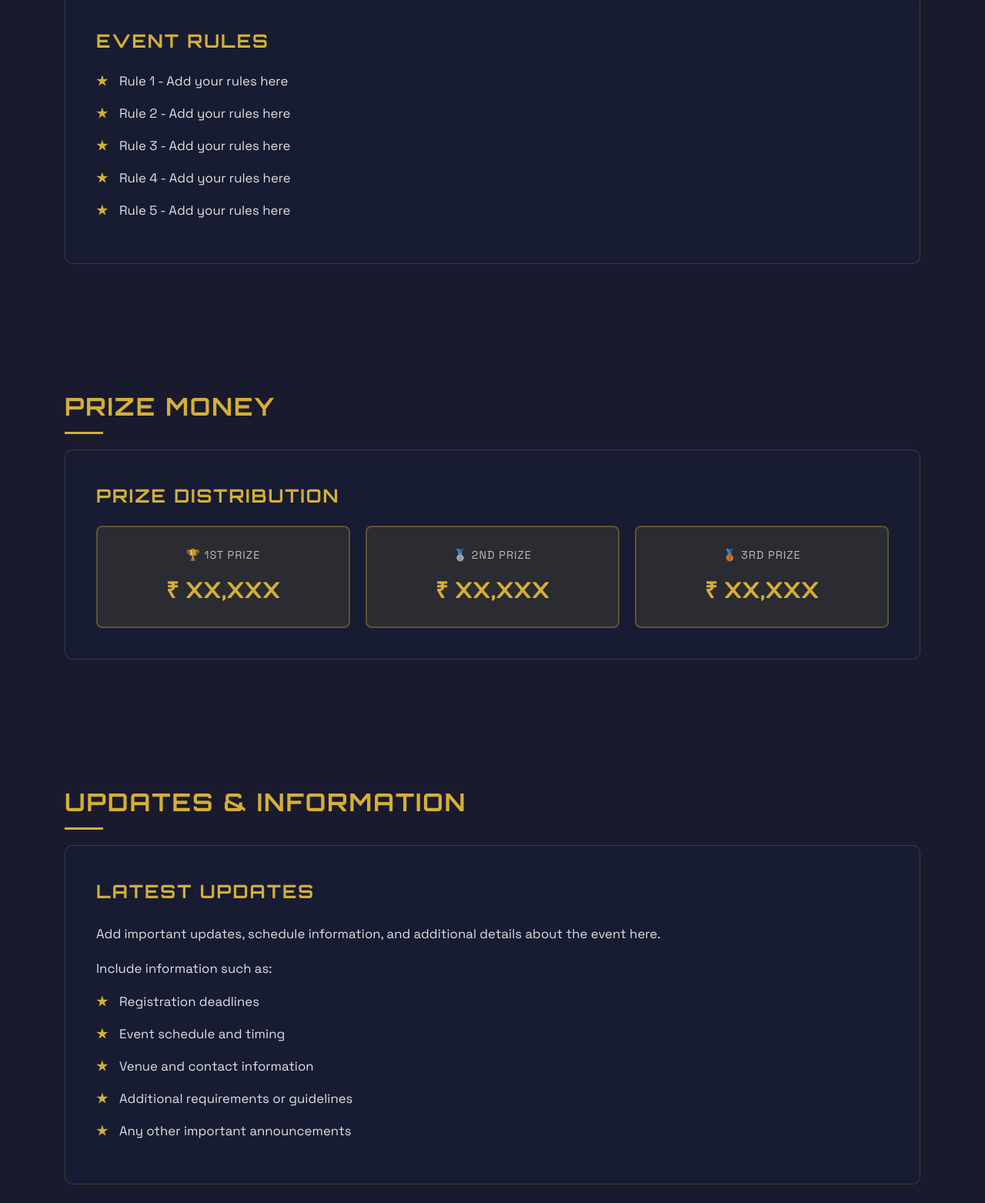
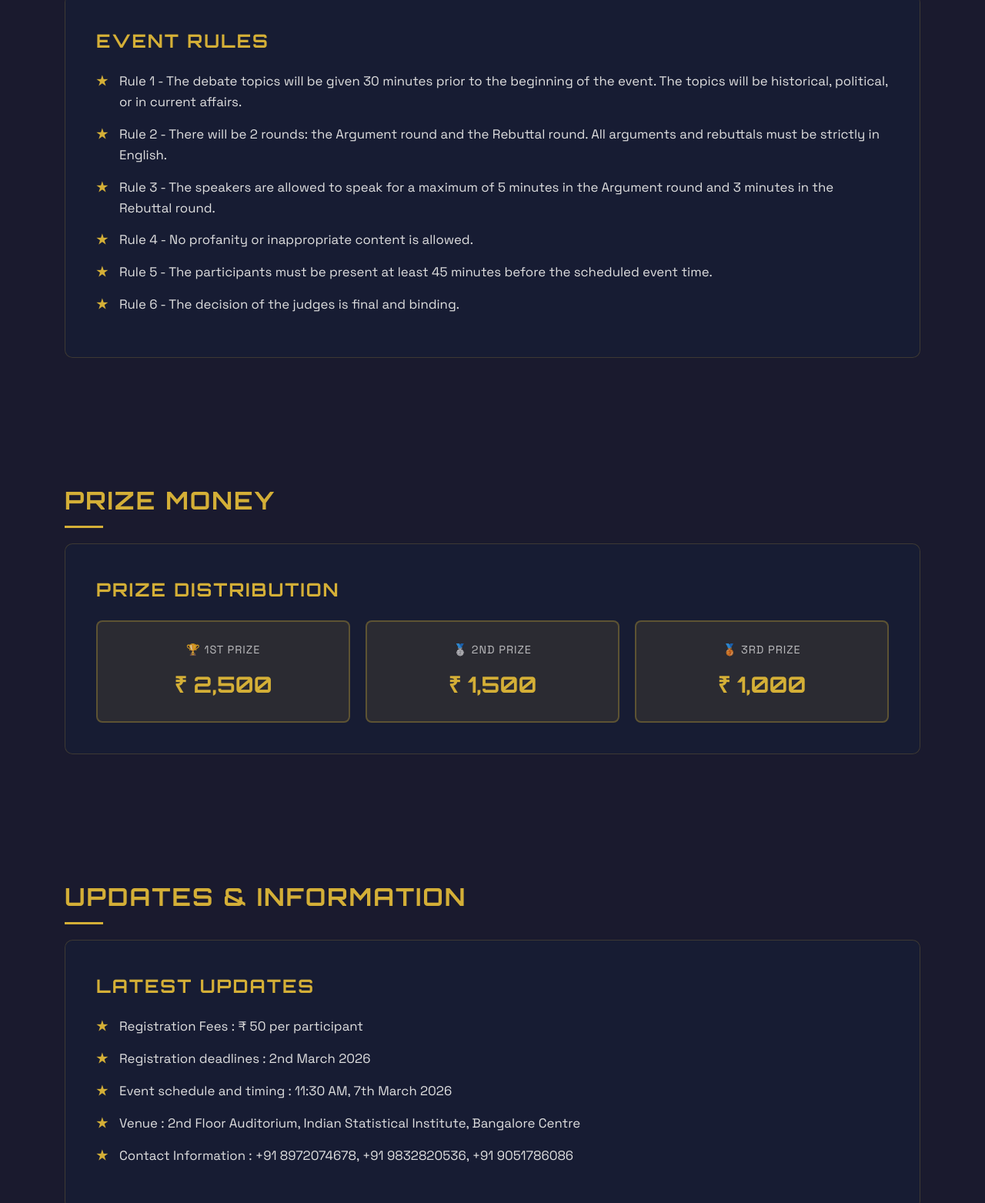
Before and after one commit to CHAOSISIB/chaosisib.github.io, a plain HTML site: page verbum-arena-details.html in a window 1280 px wide. Shown: the part 912-2475 px from the top of the page at 77% size. Drawn offline with Linux system fonts and the light colour scheme.

Commit message:
last pre-final changes

```diff
--- a/verbum-arena-details.html
+++ b/verbum-arena-details.html
@@ -377,11 +377,12 @@
                 <div class="info-section">
                     <h3>Event Rules</h3>
                     <ul class="rules-list">
-                        <li>Rule 1 - Add your rules here</li>
-                        <li>Rule 2 - Add your rules here</li>
-                        <li>Rule 3 - Add your rules here</li>
-                        <li>Rule 4 - Add your rules here</li>
-                        <li>Rule 5 - Add your rules here</li>
+                        <li>Rule 1 - The debate topics will be given 30 minutes prior to the beginning of the event. The topics will be historical, political, or in current affairs.</li>
+                        <li>Rule 2 - There will be 2 rounds: the Argument round and the Rebuttal round. All arguments and rebuttals must be strictly in English.</li>
+                        <li>Rule 3 - The speakers are allowed to speak for a maximum of 5 minutes in the Argument round and 3 minutes in the Rebuttal round.</li>
+                        <li>Rule 4 - No profanity or inappropriate content is allowed.</li>
+                        <li>Rule 5 - The participants must be present at least 45 minutes before the scheduled event time.</li>
+                        <li>Rule 6 - The decision of the judges is final and binding.</li>
                     </ul>
                 </div>
             </section>
@@ -394,15 +395,15 @@
                     <div class="prize-grid">
                         <div class="prize-card">
                             <div class="prize-position">🏆 1st Prize</div>
-                            <div class="prize-amount">₹ XX,XXX</div>
+                            <div class="prize-amount">₹ 2,500</div>
                         </div>
                         <div class="prize-card">
                             <div class="prize-position">🥈 2nd Prize</div>
-                            <div class="prize-amount">₹ XX,XXX</div>
+                            <div class="prize-amount">₹ 1,500</div>
                         </div>
                         <div class="prize-card">
                             <div class="prize-position">🥉 3rd Prize</div>
-                            <div class="prize-amount">₹ XX,XXX</div>
+                            <div class="prize-amount">₹ 1,000</div>
                         </div>
                     </div>
                 </div>
@@ -413,14 +414,12 @@
                 <h2 class="section-title">Updates & Information</h2>
                 <div class="info-section">
                     <h3>Latest Updates</h3>
-                    <p>Add important updates, schedule information, and additional details about the event here.</p>
-                    <p>Include information such as:</p>
                     <ul class="rules-list">
-                        <li>Registration deadlines</li>
-                        <li>Event schedule and timing</li>
-                        <li>Venue and contact information</li>
-                        <li>Additional requirements or guidelines</li>
-                        <li>Any other important announcements</li>
+                        <li>Registration Fees : ₹ 50 per participant</li>
+                        <li>Registration deadlines : 2nd March 2026</li>
+                        <li>Event schedule and timing : 11:30 AM, 7th March 2026</li>
+                        <li>Venue : 2nd Floor Auditorium, Indian Statistical Institute, Bangalore Centre</li>
+                        <li>Contact Information : +91 8972074678, +91 9832820536, +91 9051786086</li>
                     </ul>
                 </div>
             </section>
```
Also changed, not shown: motion-meld-details.html (+14 -15 lines).
